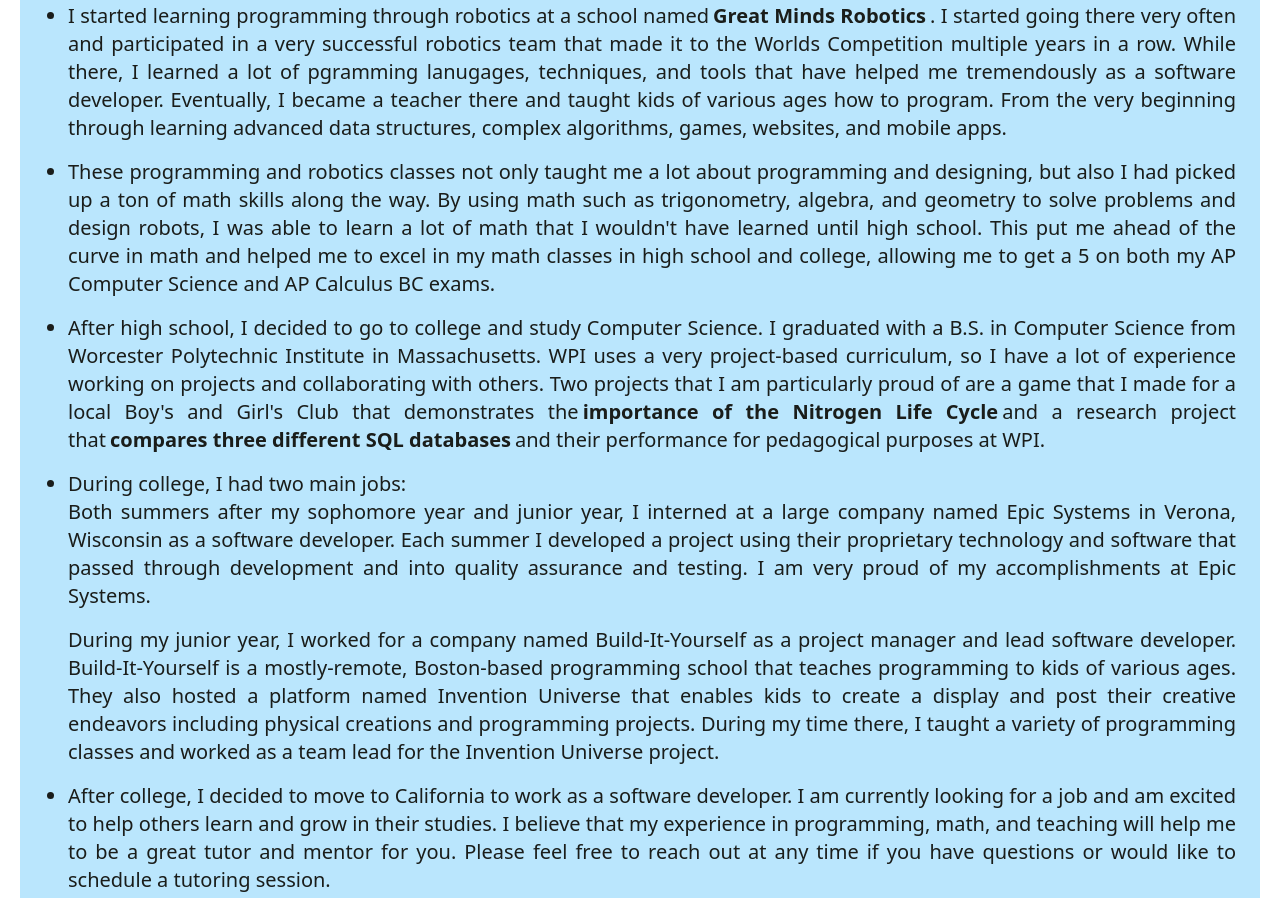
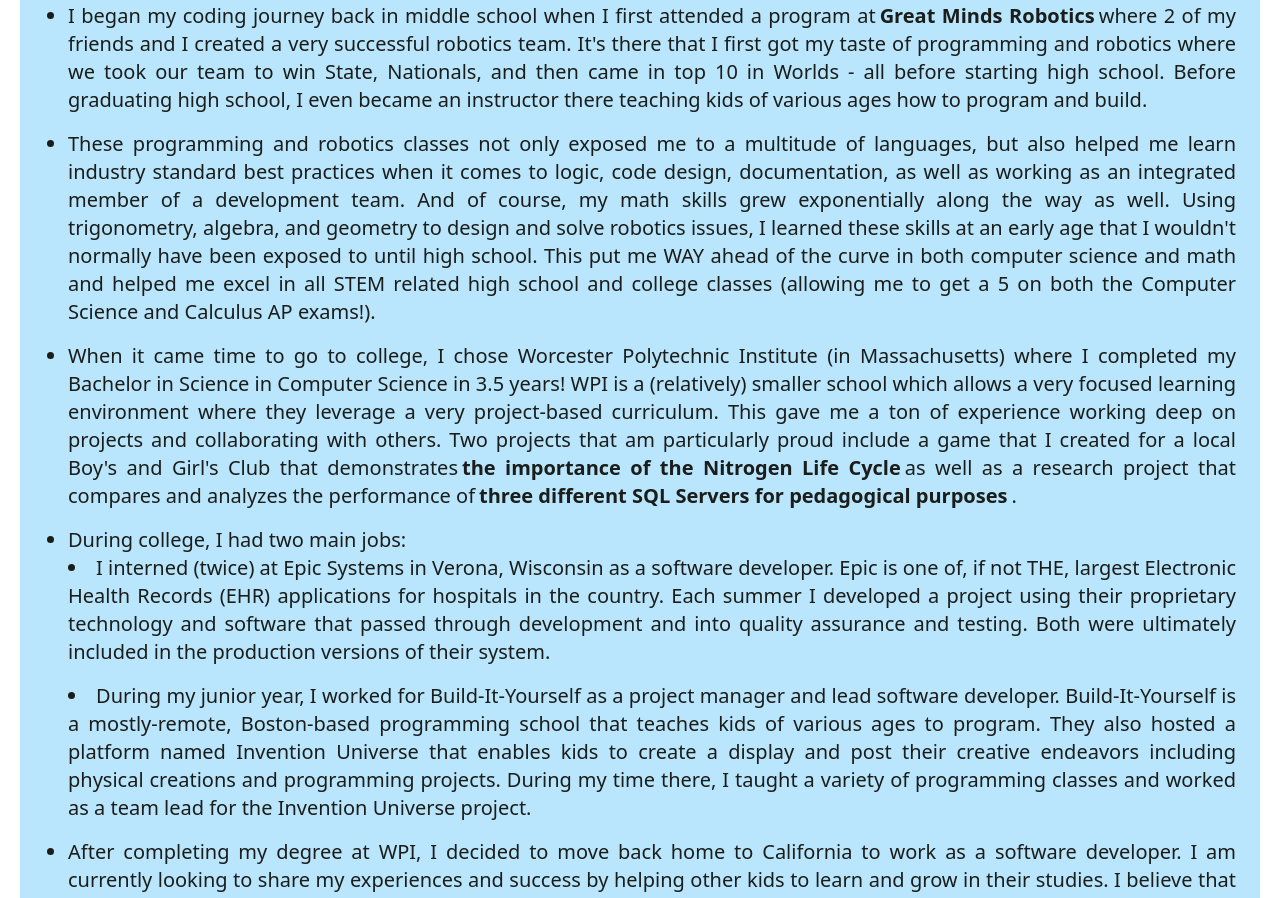
Before and after one commit to epoll31/epoll31.github.io, a Next.js app: page /tutor in a window 1280 px wide. Shown: the part 1222-2120 px from the top of the page. Built offline with nearby package versions, Linux system fonts and the light colour scheme.

Commit message:
added link from home page / better my experience section

```diff
--- a/src/app/page.tsx
+++ b/src/app/page.tsx
@@ -27,13 +27,15 @@
         <a className="underline-offset-0 hover:underline hover:underline-offset-4 transition-all" href="#projects">Projects</a>
         <h1 className="">·</h1>
         <a className="underline-offset-0 hover:underline hover:underline-offset-4 transition-all" href="#courses">Courses</a>
+        <h1 className="">·</h1>
+        <a className="underline-offset-0 hover:underline hover:underline-offset-4 transition-all" href="./tutor">Tutoring</a>
       </div>
 
-      <ProjectsSection projects={projects}/>
-      <CoursesSection courses={courses}/>
+      <ProjectsSection projects={projects} />
+      <CoursesSection courses={courses} />
       <div className="flex flex-row flex-wrap w-full  p-5 justify-evenly gap-2">
         <h1 className="flex-grow w-full text-2xl text-center" id="resume">Resume</h1>
-        <PDFViewer src="/resume.pdf" name="my resume"/>
+        <PDFViewer src="/resume.pdf" name="my resume" />
         {/* <Card className="flex-grow flex max-w-prose">
           <object data="/resume.pdf" type="application/pdf" width="100%" className="aspect-resume w-full flex-grow flex items-center text-center">
             <p className="w-full">Your web browser doesn't support PDFs. <br/>Please <a className=" underline" href="/resume.pdf">click here to download my resume</a>.</p>
--- a/src/app/tutor/page.tsx
+++ b/src/app/tutor/page.tsx
@@ -118,40 +118,49 @@
                             <CardBody className="w-full h-fit rounded-3xl">
                                 <CardItem as="h1" translateZ={45} className="w-full text-3xl text-center pb-1">My Experience</CardItem>
                                 <CardItem as="ul" translateZ={30} className="text-xl list-disc ">
-                                    <li className="pb-4">I started learning programming through robotics at a school named
-                                        <Link className="px-1 font-semibold hover:font-bold active:underline" href="https://buildcoolrobots.com">Great Minds Robotics</Link>.
-                                        I started going there very often and participated in a very successful robotics team that made it to the Worlds Competition multiple years in a row.
-                                        While there, I learned a lot of pgramming lanugages, techniques, and tools that have helped me tremendously as a software developer.
-                                        Eventually, I became a teacher there and taught kids of various ages how to program. From the very beginning through learning advanced data structures,
-                                        complex algorithms, games, websites, and mobile apps.
+                                    <li className="pb-4">I began my coding journey back in middle school when I first attended a program at
+                                        <Link className="px-1 font-semibold hover:font-bold active:underline" href="https://buildcoolrobots.com">Great Minds Robotics</Link>
+                                        where 2 of my friends and I created a very successful robotics team. It's there that I first got my taste of programming and robotics
+                                        where we took our team to win State, Nationals, and then came in top 10 in Worlds - all before starting high school.  Before
+                                        graduating high school, I even became an instructor there teaching kids of various ages how to program and build.
                                     </li>
-                                    <li className="pb-4">These programming and robotics classes not only taught me a lot about programming and designing, but also I had picked up a ton of math skills along the way.
-                                        By using math such as trigonometry, algebra, and geometry to solve problems and design robots, I was able to learn a lot of math that I wouldn't have learned until high school.
-                                        This put me ahead of the curve in math and helped me to excel in my math classes in high school and college, allowing me to get a 5 on both my AP Computer Science and AP Calculus BC exams.
+                                    <li className="pb-4">These programming and robotics classes not only exposed me to a multitude of languages, but also helped me learn
+                                        industry standard best practices when it comes to logic, code design, documentation, as well as working as an integrated member of
+                                        a development team.  And of course, my math skills grew exponentially along the way as well. Using trigonometry, algebra, and
+                                        geometry to design and solve robotics issues, I learned these skills at an early age that I wouldn't normally have been exposed
+                                        to until high school. This put me WAY ahead of the curve in both computer science and math and helped me excel in all STEM related
+                                        high school and college classes (allowing me to get a 5 on both the Computer Science and Calculus AP exams!).
                                     </li>
-                                    <li className="pb-4">After high school, I decided to go to college and study Computer Science. I graduated with a B.S. in Computer Science from Worcester Polytechnic Institute
-                                        in Massachusetts. WPI uses a very project-based curriculum, so I have a lot of experience working on projects and collaborating with others. Two projects that I
-                                        am particularly proud of are a game that I made for a local Boy's and Girl's Club that demonstrates the
-                                        <Link className="px-1 font-bold hover:underline" href="https://epoll31.github.io/iqp">importance of the Nitrogen Life Cycle</Link>
-                                        and a research project that
-                                        <Link className="px-1 font-bold hover:underline" href="https://epoll31.github.io/mqp">compares three different SQL databases</Link>
-                                        and their performance for pedagogical purposes at WPI.
+                                    <li className="pb-4">When it came time to go to college, I chose Worcester Polytechnic Institute (in Massachusetts) where I completed my
+                                        Bachelor in Science in Computer Science in 3.5 years! WPI is a (relatively) smaller school which allows a very focused learning environment
+                                        where they leverage a very project-based curriculum. This gave me a ton of experience working deep on projects and collaborating with others.
+                                        Two projects that am particularly proud include a game that I created for a local Boy's and Girl's Club that demonstrates
+                                        <Link className="px-1 font-bold hover:underline" href="https://epoll31.github.io/iqp">the importance of the Nitrogen Life Cycle</Link>
+                                        as well as a research project that compares and analyzes the performance of
+                                        <Link className="px-1 font-bold hover:underline" href="https://epoll31.github.io/mqp">three different SQL Servers for pedagogical purposes</Link>.
                                     </li>
                                     <li className="pb-4" >During college, I had two main jobs:
-                                        <ul>
-                                            <li className="list-inside pb-4">Both summers after my sophomore year and junior year, I interned at a large company named Epic Systems in Verona, Wisconsin as a software developer.
-                                                Each summer I developed a project using their proprietary technology and software that passed through development and into quality assurance and testing. I am very proud of my
-                                                accomplishments at Epic Systems.</li>
-                                            <li className="list-inside">During my junior year, I worked for a company named Build-It-Yourself as a project manager and lead software developer. Build-It-Yourself is a mostly-remote,
-                                                Boston-based programming school that teaches programming to kids of various ages. They also hosted a platform named Invention Universe that enables kids to create a display and post
-                                                their creative endeavors including physical creations and programming projects. During my time there, I taught a variety of programming classes and worked as a team lead for the
-                                                Invention Universe project.</li>
+                                        <ul className="list-disc">
+                                            <li className="list-inside pb-4">
+                                                I interned (twice) at Epic Systems in Verona, Wisconsin as a software developer. Epic is one of, if not THE, largest
+                                                Electronic Health Records (EHR) applications for hospitals in the country. Each summer I developed a project using
+                                                their proprietary technology and software that passed through development and into quality assurance and testing.
+                                                Both were ultimately included in the production versions of their system.
+                                            </li>
+                                            <li className="list-inside">
+                                                During my junior year, I worked for Build-It-Yourself as a project manager and lead software developer. Build-It-Yourself
+                                                is a mostly-remote, Boston-based programming school that teaches kids of various ages to program. They also hosted a
+                                                platform named Invention Universe that enables kids to create a display and post their creative endeavors including
+                                                physical creations and programming projects. During my time there, I taught a variety of programming classes and worked
+                                                as a team lead for the Invention Universe project.
+                                            </li>
                                         </ul>
                                     </li>
                                     <li className="pb-4">
-                                        After college, I decided to move to California to work as a software developer. I am currently looking for a job and am excited to help others learn and grow in their studies.
-                                        I believe that my experience in programming, math, and teaching will help me to be a great tutor and mentor for you. Please feel free to reach out at any time if you have questions
-                                        or would like to schedule a tutoring session.
+                                        After completing my degree at WPI, I decided to move back home to California to work as a software developer. I am currently
+                                        looking to share my experiences and success by helping other kids to learn and grow in their studies. I believe that my
+                                        experience in programming, math, robotics, and teaching help me to be a great tutor and mentor. Please feel free to reach out
+                                        at any time if you have questions or would like to schedule a tutoring session.
                                     </li>
                                     <li className="pb-4">
                                         You can reach me at:
```
